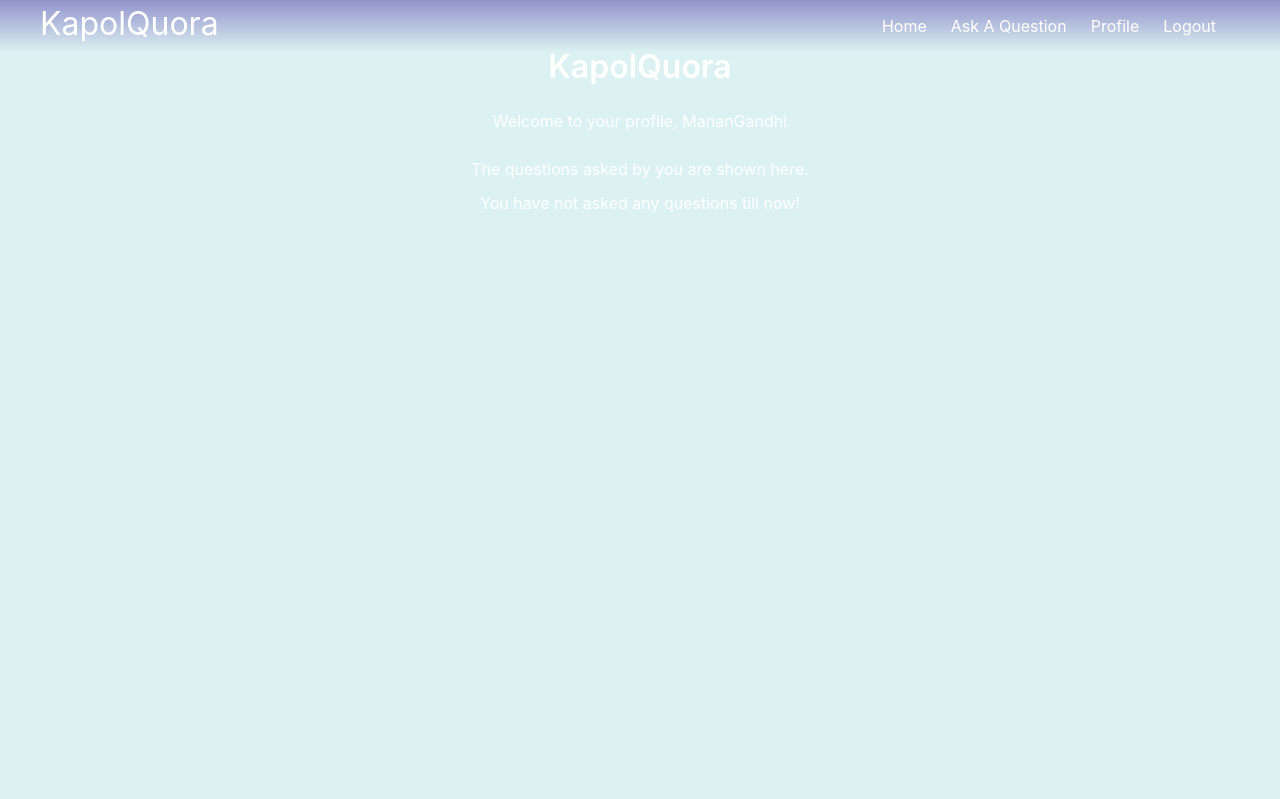
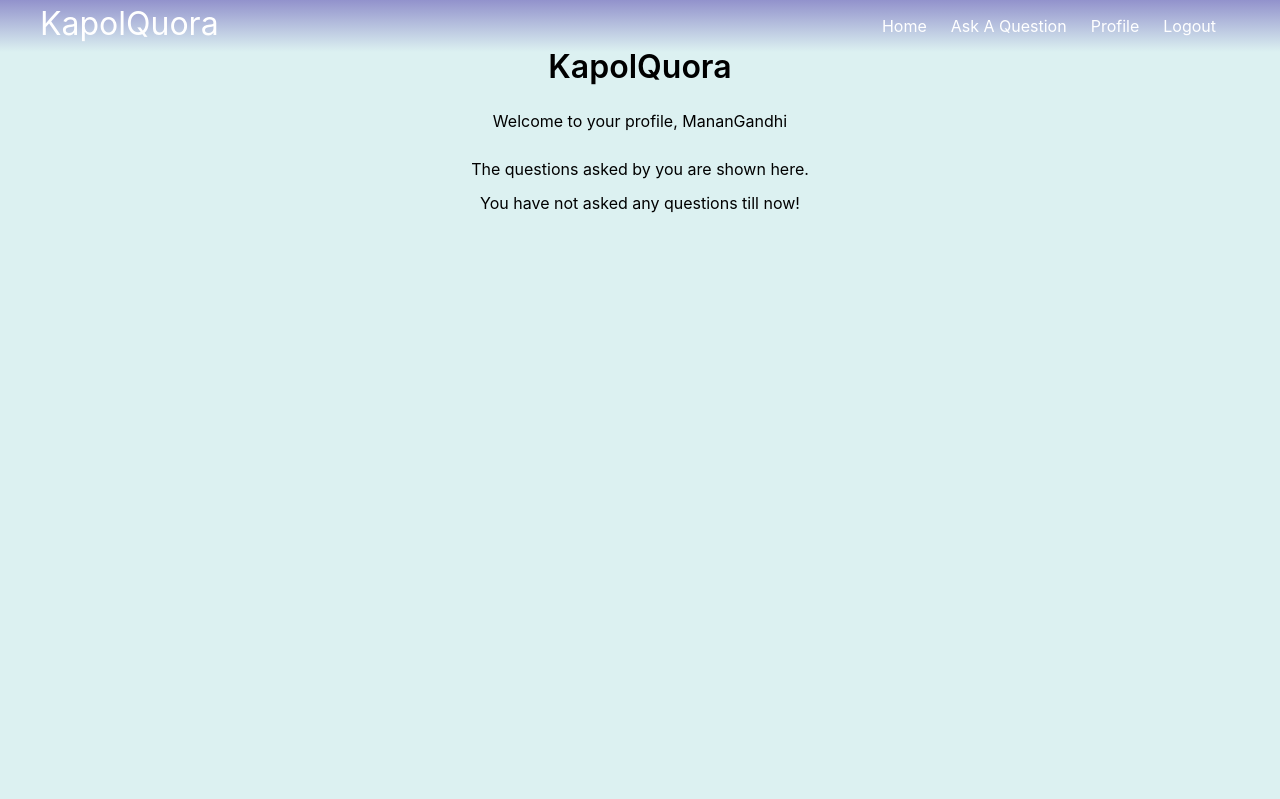
Before and after one commit to MananGandhi1810/KVIS-Quora, a Flask app: page /profile in a window 1280 px wide. Shown: the top 799 px of the page. Run offline with Flask 2, Linux system fonts and the light colour scheme; a user stored in the database is signed in; data that the repository does not hold is empty.

Commit message:
text color chanegd

```diff
--- a/templates/base.html
+++ b/templates/base.html
@@ -33,7 +33,7 @@
 		</style>
 </head>
 
-<body >
+<body>
     <section class="hero is-primary is-fullheight" style="background-color: rgb(220, 241, 241); padding: 1px;">
         <div class="hero-head">
             <nav class="navbar is-fixed-top" style="background-image: linear-gradient( rgb(146, 146, 204), rgb(220, 241, 241));">
@@ -85,7 +85,7 @@
                 </div>
             {% endif %}
             {% endwith %}
-            {% block content %}
+						{% block content %}
             {% endblock %}
         </div>
     </section>
--- a/templates/profile.html
+++ b/templates/profile.html
@@ -2,9 +2,9 @@
 
 {% block content %}
 <div style="position:relative; top:0%; text-align: center;">
-<h1 class="title">KapolQuora</h1>
-<h2>Welcome to your profile, {{user}}</h2><br>
-<h5>The questions asked by you are shown here.</h5>
+<h1 class="title" style="color:black">KapolQuora</h1>
+<h2 style="color:black">Welcome to your profile, {{user}}</h2><br>
+<h5 style="color:black">The questions asked by you are shown here.</h5>
 {% if data %}
 {% for x in data %}
 <br>
@@ -27,7 +27,7 @@
 </div>
 {% endfor %}
 {% else %}
-    <h4 style="padding-top:10px">You have not asked any questions till now!</h4>
+    <h4 style="padding-top:10px; color:black">You have not asked any questions till now!</h4>
 {% endif %}
 <script>
     function answer(qno){
```
Also changed, not shown: db.sqlite.
